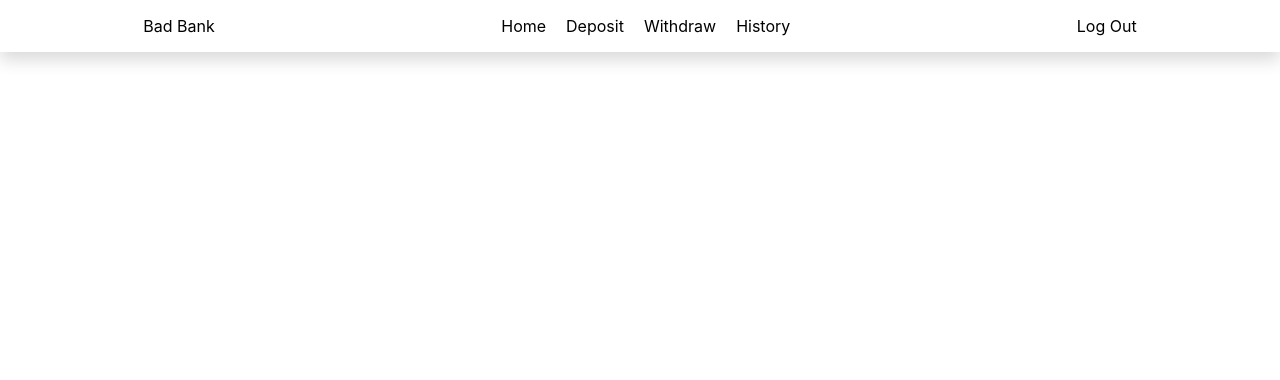
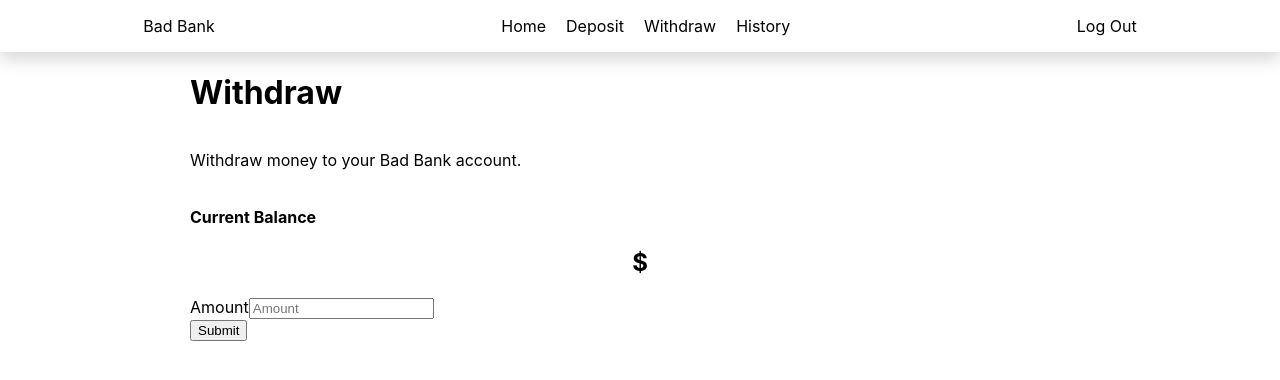
Before and after one commit to JoseNaime/Bad-Bank-FullStack, a Next.js app in the folder client/: page /withdraw in a window 1280 px wide. Shown: the top 380 px of the page. Built offline with nearby package versions, Linux system fonts and the light colour scheme.

Commit message:
Withdraw page added and minor fixing in deposit

```diff
--- /dev/null
+++ b/client/components/CurrentBalance.js
@@ -0,0 +1,12 @@
+import React from 'react';
+
+function CurrentBalance({user}) {
+    return (
+        <div>
+            <h4>Current Balance</h4>
+            <h2 className="text-center">${user.balance}</h2>
+        </div>
+    );
+}
+
+export default CurrentBalance;
--- a/client/pages/index.js
+++ b/client/pages/index.js
@@ -3,6 +3,7 @@ import {useRouter} from "next/router";
 import NavBar from "../components/NavBar";
 import {useContext, useEffect, useState} from "react";
 import {GlobalContext} from "../components/GlobalProvider";
+import CurrentBalance from "../components/CurrentBalance";
 
 export default function Home() {
     const {getUserParsed} = useContext(GlobalContext);
@@ -38,10 +39,7 @@ export default function Home() {
                     </p>
                 </div>
 
-                <div>
-                    <h4>Current Balance</h4>
-                    <h2 className="text-center">${user.balance}</h2>
-                </div>
+                <CurrentBalance user={user}/>
             </main>
         </div>
     )
--- a/client/pages/withdraw.js
+++ b/client/pages/withdraw.js
@@ -3,21 +3,51 @@ import Head from "next/head";
 import NavBar from "../components/NavBar";
 import {GlobalContext} from "../components/GlobalProvider";
 import {useRouter} from "next/router";
+import axios from "axios";
+import {ErrorMessage, Field, Form, Formik} from "formik";
+import CurrentBalance from "../components/CurrentBalance";
 
 function Withdraw() {
-    const {getUserParsed} = useContext(GlobalContext);
+    const {getUserParsed, saveUser} = useContext(GlobalContext);
     const _user = getUserParsed();
     const [user, setUser] = useState({});
     const router = useRouter();
 
     useEffect(() => {
-        console.log(user);
+        console.log(_user);
         if (!_user) {
             router.push('/login')
         } else {
             setUser(_user);
         }
     }, []);
+
+    const handleSubmit = async (values, {setSubmitting}) => {
+        console.log("Submitted, account: " + values.amount);
+        axios({
+            method: 'put',
+            url: process.env.NEXT_PUBLIC_API_URL + '/users/withdraw',
+            headers: {
+                'Content-Type': 'application/json',
+            },
+            data: {
+                email: user.email,
+                amount: values.amount,
+            }
+        }).then(res => {
+            console.log(res);
+            if (res.status === 201) {
+                alert("Withdrawal successful");
+                saveUser(res.data.newUser);
+                setUser(res.data.newUser);
+            } else {
+                alert("Withdawal failed");
+            }
+        }).catch(err => {
+            console.log(err);
+        });
+        setSubmitting(false);
+    }
     return (
         <div>
             <Head>
@@ -26,6 +56,48 @@ function Withdraw() {
                 <link rel="icon" href="/favicon.ico" />
             </Head>
             <NavBar />
+            <main>
+                <h1>Withdraw</h1>
+                <p>
+                    Withdraw money to your Bad Bank account.
+                </p>
+                <CurrentBalance user={user}/>
+                <Formik
+                    initialValues={{
+                        amount: '',
+                    }}
+                    validate={
+                        values => {
+                            let errors = {};
+                            if (!values.amount) {
+                                errors.amount = 'Required';
+                            } else if (isNaN(values.amount)) {
+                                errors.amount = 'Must be a number';
+                            } else if (values.amount < 0) {
+                                errors.amount = 'Must be positive';
+                            } else if (user.balance - values.amount < 0) {
+                                errors.amount = 'Must be less than your balance';
+                            }
+                            return errors;
+                        }
+                    }
+                    onSubmit={handleSubmit}
+                >
+                    <Form>
+                        <div className="form-group">
+                            <label htmlFor="amount">Amount</label>
+                            <Field type="number"
+                                   name="amount"
+                                   className="form-control"
+                                   id="amount"
+                                   placeholder="Amount" />
+                            <ErrorMessage name="amount" component="div" className="alert alert-danger" />
+                        </div>
+                        <button type="submit" className="btn btn-primary">Submit</button>
+                    </Form>
+                </Formik>
+
+            </main>
         </div>
     );
 }
```
Also changed, not shown: client/pages/deposit.js (+16 -0 lines).
